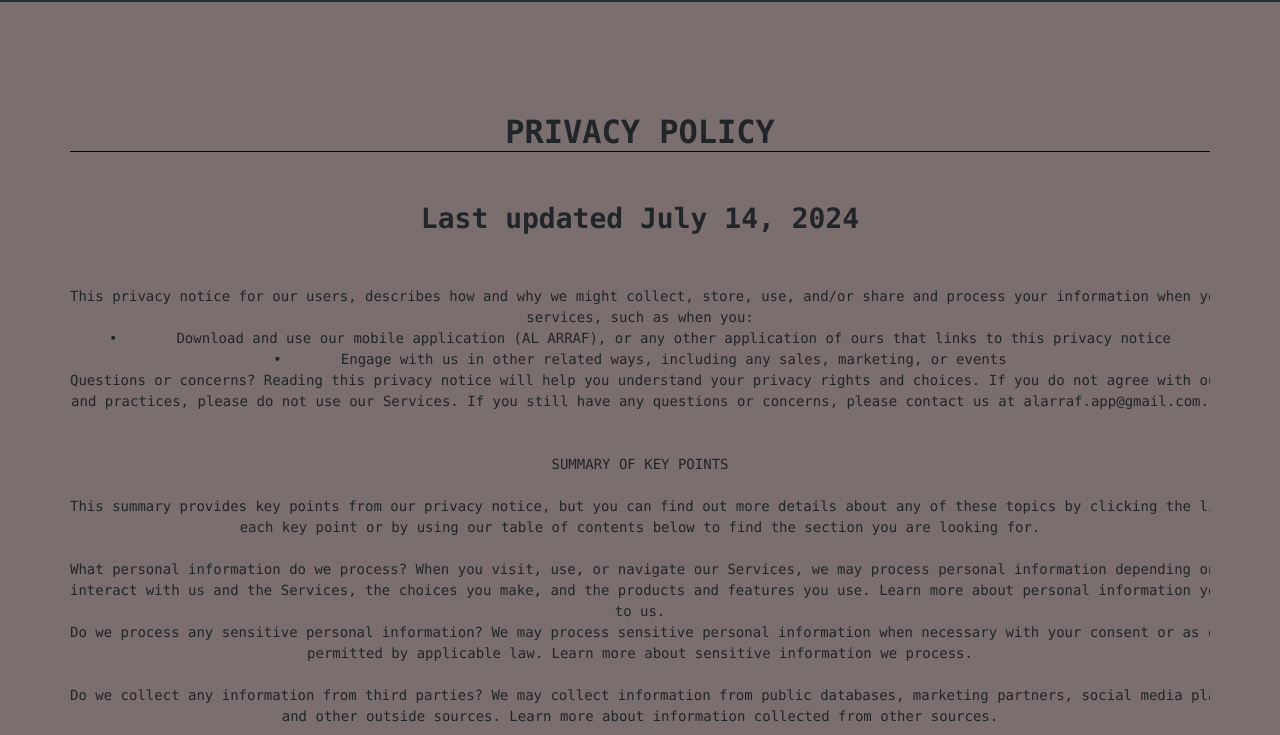
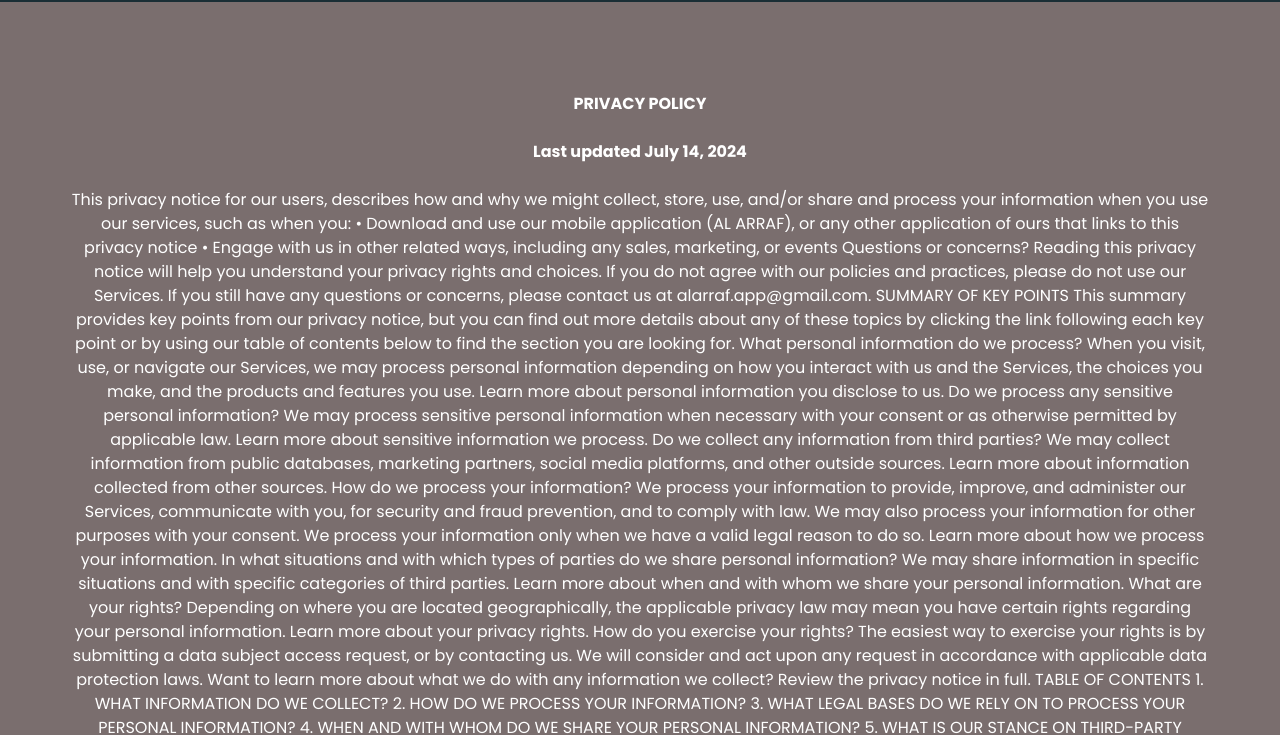
Before and after one commit to aymankhairi/arraf-website, a plain HTML site: page category.html in a window 1280 px wide. Shown: the part 68-803 px from the top of the page. Drawn offline with Linux system fonts and the light colour scheme.

Commit message:
Add files via upload

```diff
--- a/category.html
+++ b/category.html
@@ -77,9 +77,9 @@
   <section class="category_section layout_padding">
     <div class="container">
       <div class="heading_container">
-        <pre>
-         <h2><b>PRIVACY POLICY</b></h2>
-         <h3><b>Last updated July 14, 2024</b></h3>
+        <p>
+         <b>PRIVACY POLICY</b><br><br>
+         <b>Last updated July 14, 2024</b><br><br>
 
 This privacy notice for our users, describes how and why we might collect, store, use, and/or share and process your information when you use our
 services, such as when you:
@@ -618,7 +618,7 @@ __________
 Based on the applicable laws of your country or state of residence in the US, you may have the right to request access to the personal information we collect from you, details about how we have processed it, correct inaccuracies, or delete your personal information. You may also have the right to withdraw your consent to our processing of your personal information. These rights may be limited in some circumstances by applicable law. To request to review, update, or delete your personal information, please fill out and submit a data subject access request.
 
 
-        </pre>
+        </p>
       </div>
     </div>
   </section>
```
